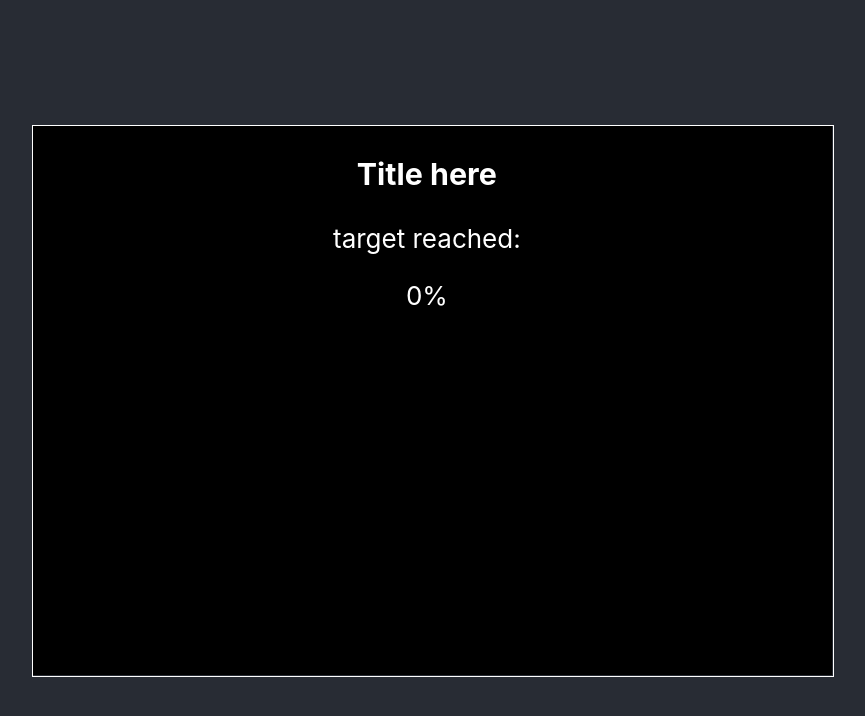
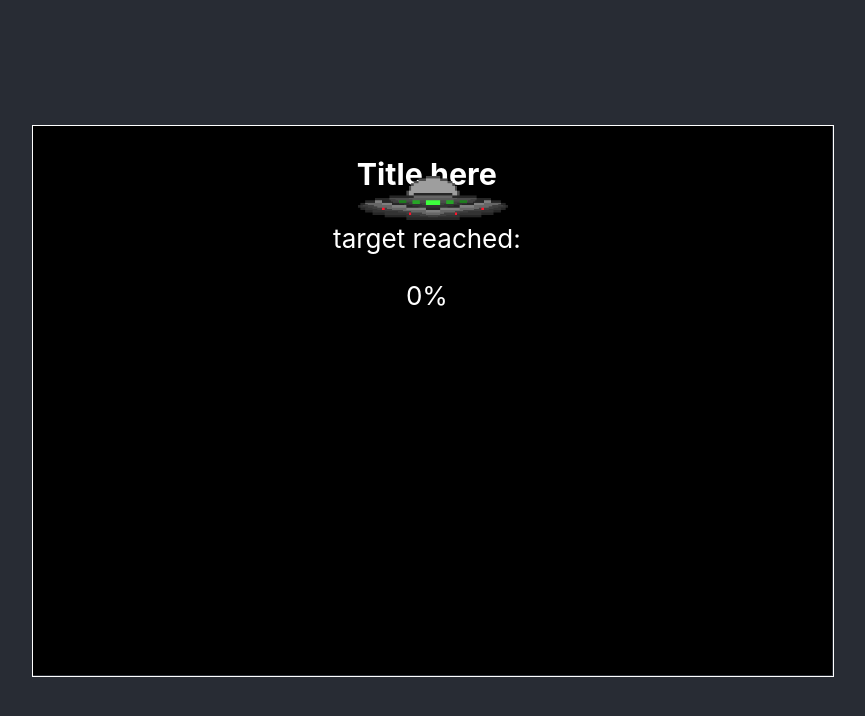
Before and after one commit to git-meaux/button-basher, a React (Create React App) app: page / in a window 1280 px wide. Shown: the top 716 px of the page, without its empty margins (208-1073 px from the left). Built offline with nearby package versions, Linux system fonts and the light colour scheme.

Commit message:
added:basic graphics

```diff
--- a/src/minigames/BaseGame.js
+++ b/src/minigames/BaseGame.js
@@ -36,6 +36,9 @@ export default function BaseGame() {
         <p>target reached:</p>
         <p>{goal}%</p>
       </div>
+      <div className="ship">
+        <img alt="" src={require("./images/ufo.png")} />
+      </div>
 
       <div
         className="thing"
--- a/src/minigames/styles.css
+++ b/src/minigames/styles.css
@@ -21,6 +21,15 @@
     top:0;
     width: 5px;
     height: 5px;
-    background-color: red;
+    background-color: rgb(201, 252, 247);
     z-index: 0;
 }
+.ship{
+    position: absolute;
+    top:50px;
+    left:325px;
+    z-index: 3;
+}
+img {
+    width: 150px;
+}
```
Also changed, not shown: src/minigames/images/ufo.png (added), src/minigames/images/ufo.svg (added).
